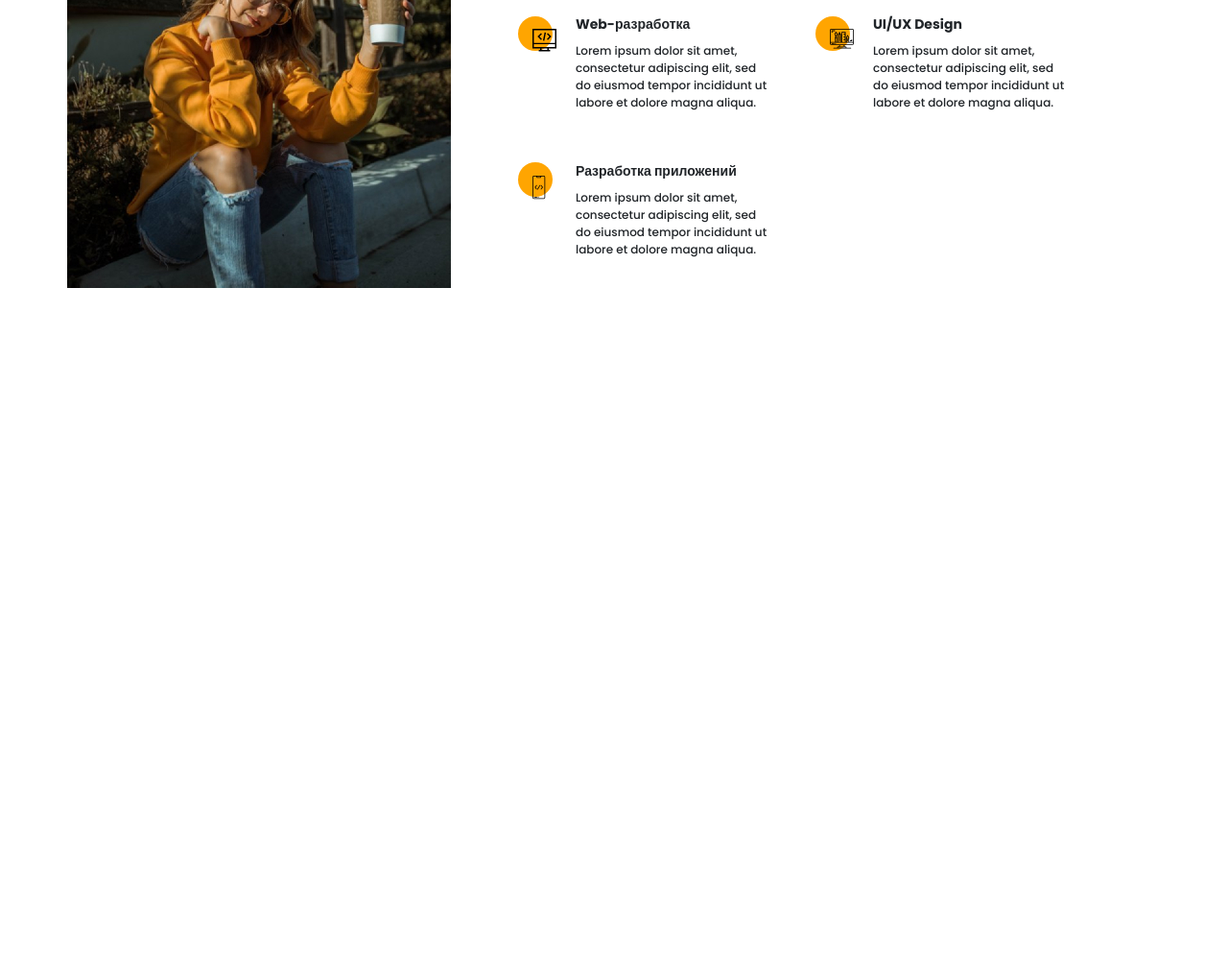
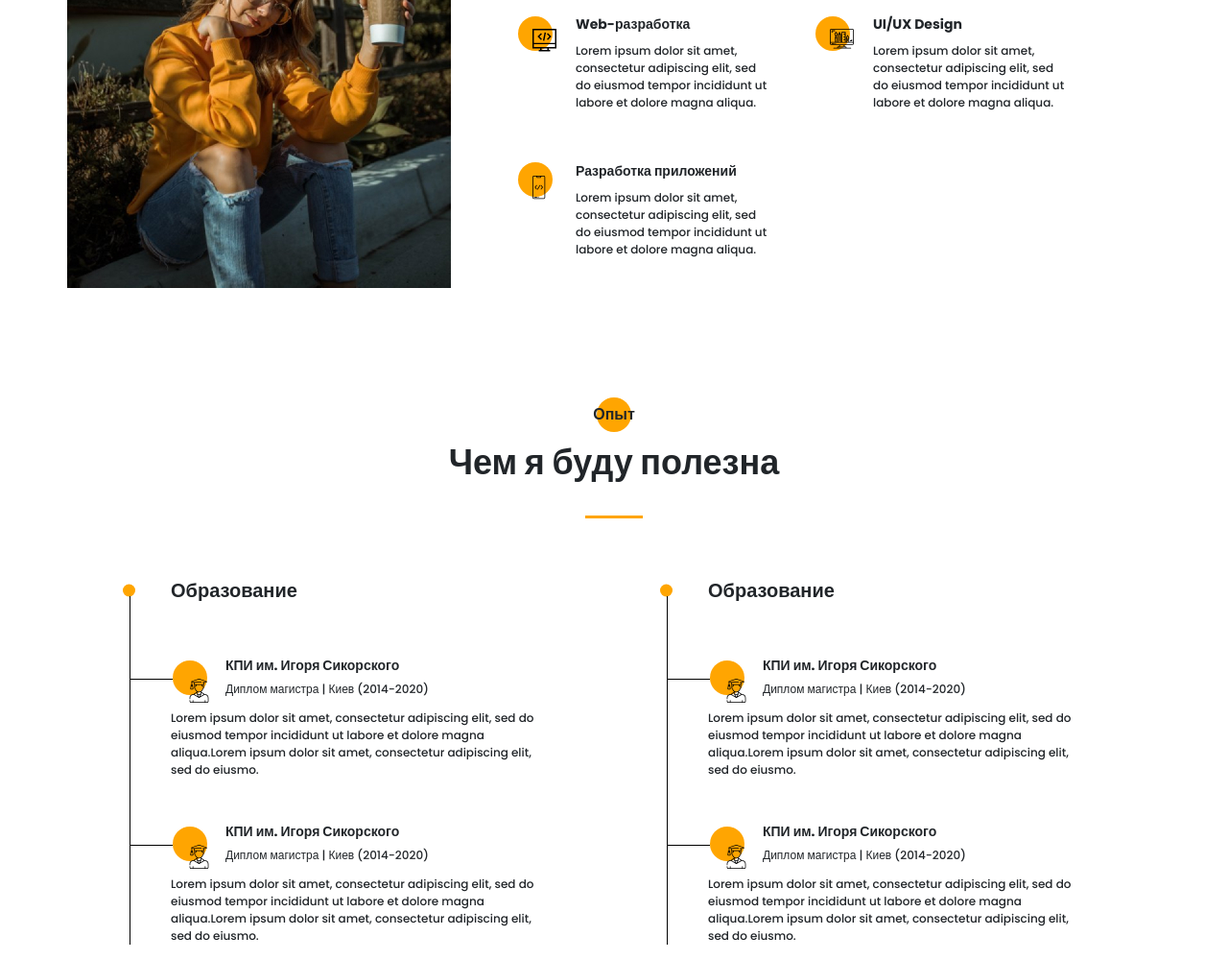
Before and after one commit to Yevhen-start/portfolio-project, a website: page src/index.html in a window 1280 px wide. Shown: the part 1220-2220 px from the top of the page at 96% size. Before the commit the page ends 1520 px from the top, so only its background shows below. Drawn offline with Linux system fonts and the light colour scheme.

Commit message:
added section resume

```diff
--- a/src/index.html
+++ b/src/index.html
@@ -168,6 +168,75 @@
     </div>
   </section>
   <!-- ./about -->
+  <!-- resume -->
+  <section class="resume">
+    <div class="container">
+      <h2 class="title title--fz16 resume__title">Опыт</h2>
+      <div class="title title--fz36 resume__subtitle">Чем я буду полезна</div>
+      <div class="divider"></div>
+    <div class="resume__wrapper">
+      <div class="resume__column">
+        <h3 class="title title--fz20 resume__column-title">Образование</h3>
+        <ul>
+          <li>
+            <div class="resume__item">
+              <div class="resume__item-head">
+                <div class="resume__item-icon">
+                  <img src="./icons/experience/university.svg" alt="university">
+                </div>
+                <h4 class="title title--fz14">КПИ им. Игоря Сикорского</h4>
+                <div class="resume__item-location">Диплом магистра | Киев (2014-2020)</div>
+              </div>
+              <div class="resume__item-body">Lorem ipsum dolor sit amet, consectetur adipiscing elit, sed do eiusmod tempor incididunt ut labore et dolore magna aliqua.Lorem ipsum dolor sit amet, consectetur adipiscing elit, sed do eiusmo. </div>
+            </div>
+          </li>
+          <li>
+            <div class="resume__item">
+              <div class="resume__item-head">
+                <div class="resume__item-icon">
+                  <img src="./icons/experience/university.svg" alt="university">
+                </div>
+                <h4 class="title title--fz14">КПИ им. Игоря Сикорского</h4>
+                <div class="resume__item-location">Диплом магистра | Киев (2014-2020)</div>
+              </div>
+              <div class="resume__item-body">Lorem ipsum dolor sit amet, consectetur adipiscing elit, sed do eiusmod tempor incididunt ut labore et dolore magna aliqua.Lorem ipsum dolor sit amet, consectetur adipiscing elit, sed do eiusmo. </div>
+            </div>
+          </li>
+        </ul>
+      </div>
+      <div class="resume__column">
+        <h3 class="title title--fz20 resume__column-title">Образование</h3>
+        <ul>
+          <li>
+            <div class="resume__item">
+              <div class="resume__item-head">
+                <div class="resume__item-icon">
+                  <img src="./icons/experience/university.svg" alt="university">
+                </div>
+                <h4 class="title title--fz14">КПИ им. Игоря Сикорского</h4>
+                <div class="resume__item-location">Диплом магистра | Киев (2014-2020)</div>
+              </div>
+              <div class="resume__item-body">Lorem ipsum dolor sit amet, consectetur adipiscing elit, sed do eiusmod tempor incididunt ut labore et dolore magna aliqua.Lorem ipsum dolor sit amet, consectetur adipiscing elit, sed do eiusmo. </div>
+            </div>
+          </li>
+          <li>
+            <div class="resume__item">
+              <div class="resume__item-head">
+                <div class="resume__item-icon">
+                  <img src="./icons/experience/university.svg" alt="university">
+                </div>
+                <h4 class="title title--fz14">КПИ им. Игоря Сикорского</h4>
+                <div class="resume__item-location">Диплом магистра | Киев (2014-2020)</div>
+              </div>
+              <div class="resume__item-body">Lorem ipsum dolor sit amet, consectetur adipiscing elit, sed do eiusmod tempor incididunt ut labore et dolore magna aliqua.Lorem ipsum dolor sit amet, consectetur adipiscing elit, sed do eiusmo. </div>
+            </div>
+          </li>
+        </ul>
+      </div>
+    </div>
+    </div>
+  </section>
+  <!-- ./resume -->
   <script src="js/script.js"></script>
 </body>
 
--- a/src/sass/blocks/_about.scss
+++ b/src/sass/blocks/_about.scss
@@ -15,7 +15,7 @@
   &__description {
     padding-top: 5px;
     .divider {
-      margin-top: 0;
+      margin: 0;
     }
   }
   &__title {
--- /dev/null
+++ b/src/sass/blocks/_resume.scss
@@ -0,0 +1,95 @@
+.resume {
+  padding-top: 120px;
+
+  &__title,
+  &__subtitle {
+    text-align: center;
+  }
+  &__title {
+    position: relative;
+
+    @include circle;
+    &::before {
+      top: -6px;
+      left: 50%;
+      transform: translateX(-50%);
+    }
+  }
+  &__wrapper {
+    padding: 60px 65px 0 65px;
+    display: grid;
+    grid-template-columns: repeat(2, 425px);
+    column-gap: 135px;
+  }
+  &__column {
+
+    &-title {
+      position: relative;
+      padding-left: 43px;
+
+      @include circle;
+      &::before {
+        width: 13px;
+        height: 13px;
+        left: -7px;
+      }
+    }
+    li {
+      position: relative;
+
+      &::after {
+        content: '';
+        width: 1px;
+        height: calc(100% + 17px);
+        position: absolute;
+        top: -17px;
+        left: 0;
+        background-color: $black-color;
+      }
+    }
+  }
+  &__item {
+    position: relative;
+
+    &::before {
+      content: '';
+      height: 1px;
+      width: 45px;
+      position: absolute;
+      top: 69px;
+      left: 0;
+      background-color: $black-color;
+    }
+    &-head {
+      position: relative;
+      padding-left: 100px;
+      padding-top: 45px;
+      h4 {
+        margin-bottom: 0;
+      }
+    }
+    &-icon {
+      position: absolute;
+      top: 55px;
+      left: 45px;
+
+      @include circle;
+      img {
+        position: relative;
+        left: 17px;
+        top: 14px;
+      }
+    }
+    &-location {
+      font-size: 12px;
+      line-height: 18px;
+      margin-top: 5px;
+    }
+    &-body {
+      padding-left: 43px;
+      padding-top: 12px;
+      font-size: 12px;
+      line-height: 18px;
+    }
+  }
+}
--- a/src/sass/blocks/_title.scss
+++ b/src/sass/blocks/_title.scss
@@ -11,6 +11,10 @@
     font-size: 16px;
     line-height: 24px;
   }
+  &--fz20 {
+    font-size: 20px;
+    line-height: 30px;
+  }
   &--fz36 {
     font-size: 36px;
   }
--- a/src/sass/style.scss
+++ b/src/sass/style.scss
@@ -20,7 +20,7 @@
   width: 60px;
   height: 3px;
   background-color: $main-color;
-  margin-top: 25px;
+  margin: 25px auto 0 auto;
 }
 
 @import 'blocks/promo';
@@ -30,3 +30,4 @@
 @import 'blocks/hamburger';
 @import 'blocks/menu';
 @import 'blocks/about';
+@import 'blocks/resume';
```
Also changed, not shown: src/css/style.min.css.
